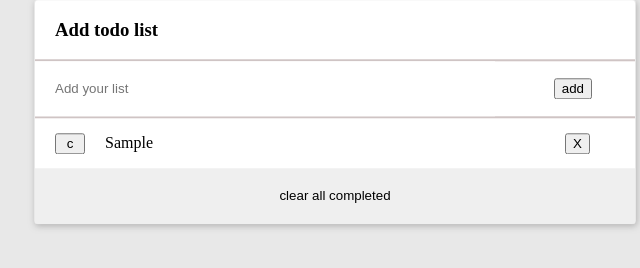
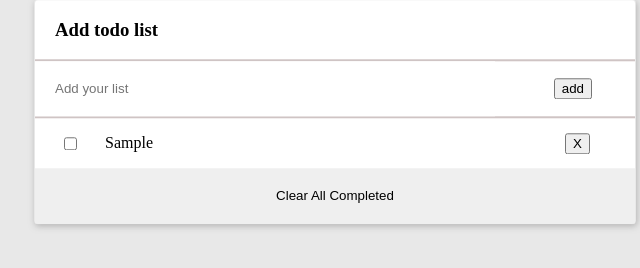
Before and after one commit to MPDADDY/todo_project, a website built with webpack: page src/index.html in a window 1280 px wide. Both pictures are taken after typing "Sample" into the empty fields and a click on the button "add". Shown: the part 288-556 px from the top of the page, 305-945 px from the left. Built offline with nearby package versions, Linux system fonts and the light colour scheme.

Commit message:
Add ineractivity

```diff
--- a/src/functionality.js
+++ b/src/functionality.js
@@ -18,10 +18,9 @@ const myApp = () => {
     }
   };
 
-  // mark complete function
-  const markComplete = (index) => {
+  const markComplete = (index, completed) => {
     if (index >= 0 && index < savedLists.length) {
-      savedLists[index].completed = true;
+      savedLists[index].completed = completed;
       PopulateLocalStorage();
     }
   };
@@ -52,17 +51,22 @@ const myApp = () => {
     savedLists.forEach((list, index) => {
       const completeTask = document.createElement('div');
       completeTask.className = 'completeTask';
-      const completeButton = document.createElement('button');
-      completeButton.innerText = 'c';
-      // add an event listener to the complete button
-      completeButton.addEventListener('click', () => {
-        markComplete(index);
+
+      // Create a checkbox for marking tasks as complete
+      const completeCheckbox = document.createElement('input');
+      completeCheckbox.type = 'checkbox';
+      completeCheckbox.checked = list.completed;
+
+      completeCheckbox.addEventListener('change', (event) => {
+        markComplete(index, event.target.checked);
         renderLists(); // Re-render the list after marking as complete
       });
+
       const task = document.createElement('p');
       task.innerText = list.description;
 
       const editTask = (index, taskElement) => {
+        // ... your existing editTask code ...
         const newInput = document.createElement('input');
         newInput.type = 'text';
         newInput.value = taskElement.innerText;
@@ -78,6 +82,7 @@ const myApp = () => {
           }
         };
 
+        // ... your existing task click event listener ...
         newInput.addEventListener('keydown', (event) => {
           if (event.key === 'Enter') {
             saveEditedTask(index, newInput);
@@ -93,7 +98,7 @@ const myApp = () => {
         editTask(index, task);
       });
 
-      // clear complete
+      // ... your existing clear completed functionality ...
       const clearCompletedClickHandler = () => {
         savedLists = savedLists.filter((item) => !item.completed);
         PopulateLocalStorage();
@@ -113,17 +118,13 @@ const myApp = () => {
       remove.innerText = 'X';
       remove.setAttribute('draggable', true);
 
-      // Dragstart event listener for the remove button
-      remove.addEventListener('dragstart', (event) => {
-        event.dataTransfer.setData('text/plain', index.toString());
-      });
-
+      // ... your existing remove event listener ...
       remove.addEventListener('click', () => {
         removeTask(index);
         renderLists();
       });
 
-      completeTask.appendChild(completeButton);
+      completeTask.appendChild(completeCheckbox);
       completeTask.appendChild(task);
       completeTask.appendChild(remove);
 
@@ -137,4 +138,5 @@ const myApp = () => {
     renderLists();
   };
 };
+
 export default myApp;
--- a/src/index.html
+++ b/src/index.html
@@ -18,7 +18,7 @@
       <article id="list">
 
       </article>
-      <button type="button" id="clearCompleted" class="clearCompleted">clear all completed</button>
+      <button type="button" id="clearCompleted" class="clearCompleted">Clear All Completed</button>
     </section>
   </body>
 
--- a/src/style.css
+++ b/src/style.css
@@ -64,8 +64,8 @@ button.clearCompleted {
   border: none;
 }
 
-button.clearComleted:hover {
-  background-color: #f1eaea;
+button.clearCompleted:hover {
+  background-color: #f4c6c6;
   cursor: pointer;
 }
 
```
